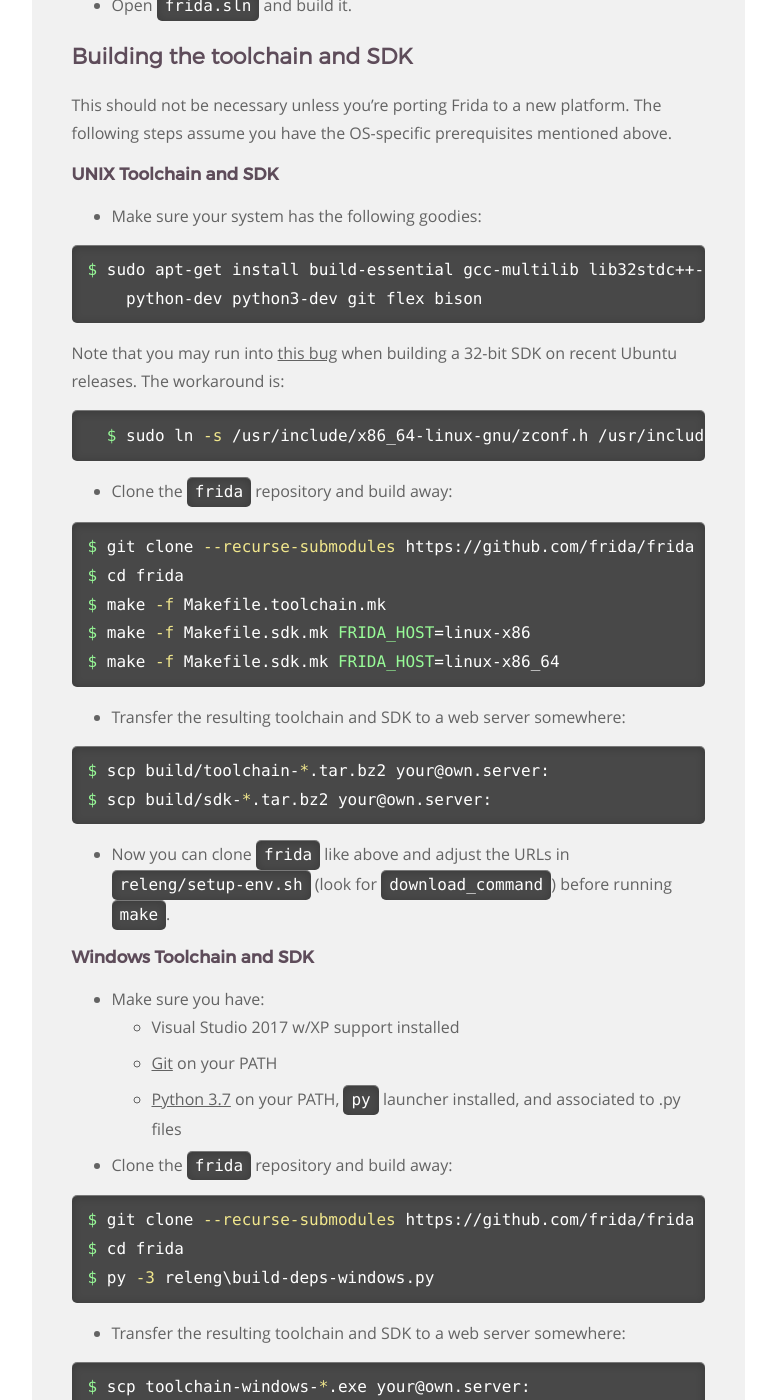
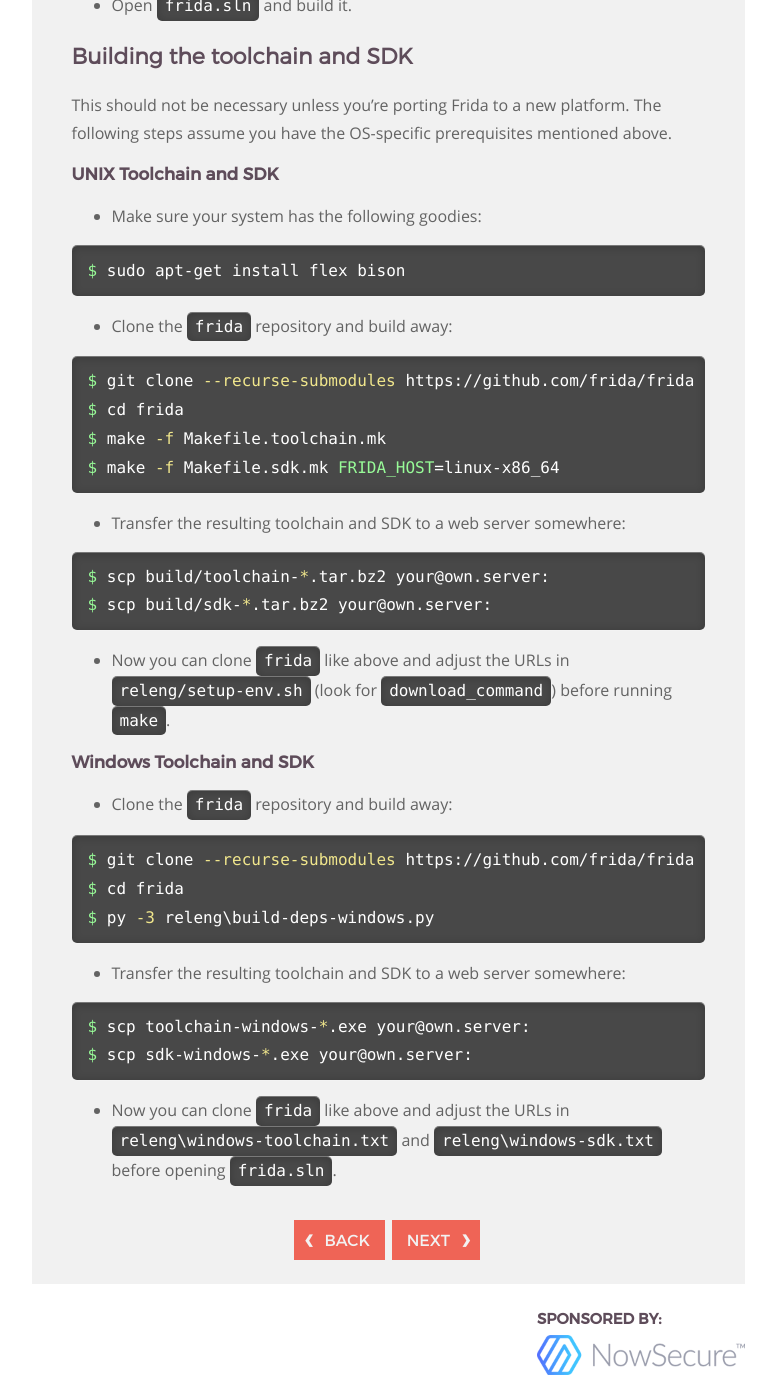
Before and after one commit to frida/frida-website, a Jekyll site: the page built from _docs/building.md, in a window 1280 px wide and 1400 px high, scrolled down 3099 px. Shown: the whole window, without its empty margins (364-1140 px from the left). Built offline with Jekyll 4.4.1, drawn with Linux system fonts in a browser that asks for light colours.

Commit message:
Improve the build instructions

```diff
--- a/_docs/building.md
+++ b/_docs/building.md
@@ -129,20 +129,13 @@ following steps assume you have the OS-specific prerequisites mentioned above.
 
 - Make sure your system has the following goodies:
 {% highlight bash %}
-$ sudo apt-get install build-essential gcc-multilib lib32stdc++-5-dev \
-    python-dev python3-dev git flex bison
-{% endhighlight %}
-  Note that you may run into [this bug](https://bugs.launchpad.net/ubuntu/+source/zlib/+bug/1155307)
-  when building a 32-bit SDK on recent Ubuntu releases. The workaround is:
-{% highlight bash %}
-  $ sudo ln -s /usr/include/x86_64-linux-gnu/zconf.h /usr/include
+$ sudo apt-get install flex bison
 {% endhighlight %}
 - Clone the `frida` repository and build away:
 {% highlight bash %}
 $ git clone --recurse-submodules https://github.com/frida/frida
 $ cd frida
 $ make -f Makefile.toolchain.mk
-$ make -f Makefile.sdk.mk FRIDA_HOST=linux-x86
 $ make -f Makefile.sdk.mk FRIDA_HOST=linux-x86_64
 {% endhighlight %}
 - Transfer the resulting toolchain and SDK to a web server somewhere:
@@ -155,11 +148,6 @@ $ scp build/sdk-*.tar.bz2 your@own.server:
 
 ### Windows Toolchain and SDK
 
-- Make sure you have:
-  - Visual Studio 2017 w/XP support installed
-  - [Git](https://git-scm.com/downloads) on your PATH
-  - [Python 3.7](https://www.python.org/downloads/windows/) on your PATH,
-    `py` launcher installed, and associated to .py files
 - Clone the `frida` repository and build away:
 {% highlight bash %}
 $ git clone --recurse-submodules https://github.com/frida/frida
```
